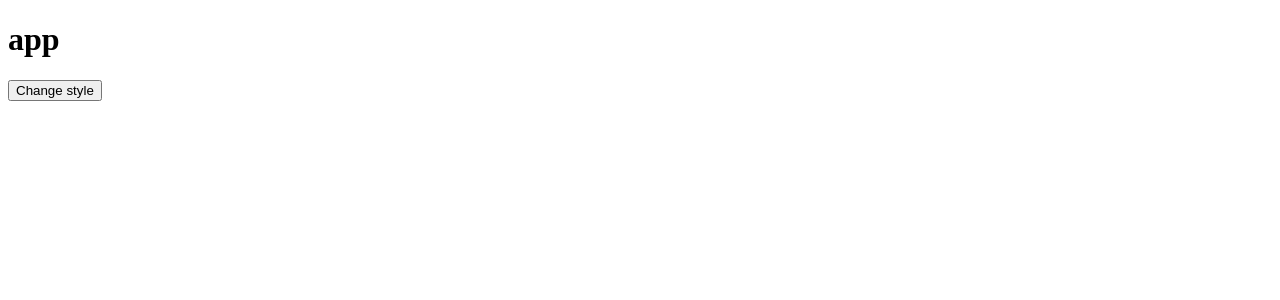
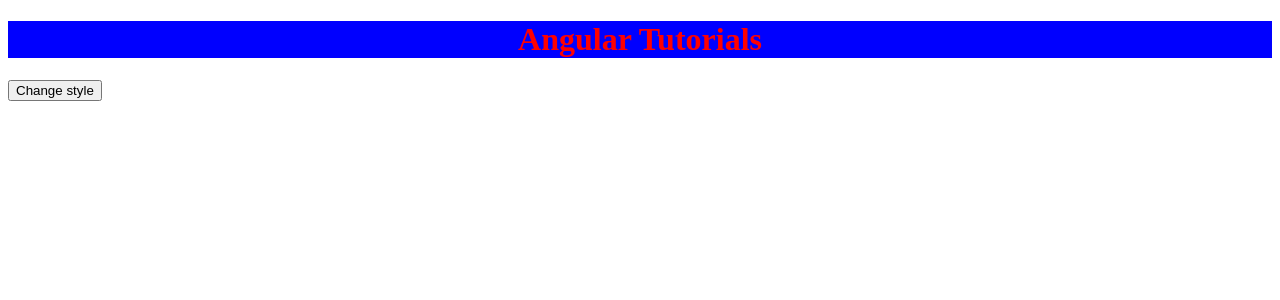
Before and after one commit to akashTedulab/Angular, an Angular app in the folder app/: page / in a window 1280 px wide. Shown: the top 300 px of the page. Built offline with nearby package versions, Linux system fonts and the light colour scheme.

Commit message:
Update app.component.ts

```diff
--- a/app/src/app/app.component.ts
+++ b/app/src/app/app.component.ts
@@ -6,13 +6,12 @@
   styleUrls: ['./app.component.css']
 })
 export class AppComponent {
-  title = 'app';
-  friends = ["Eren", "Gon", "Killua", "Luffy", "Zoro", "Sanji"]
-
-  charDetails = [
-    {name:"Gon", age:12, anime:"Hunter X Hunter", otherChar:["Killua", "Gin", "Kurapika", "Leorio"]},
-    {name:"Luffy", age:19, anime:"One Piece", otherChar:["Zoro", "Sanji", "Chopper", "ussop"]},
-    {name:"Eren", age:25, anime:"Attack on Titan", otherChar:["Mikasa", "Levi", "Armoured Titan"]},
-    {name:"Thorphin", age:17, anime:"Vinland Saga", otherChar:["Thor", "Thorkill", "Askeladd"]}
-  ]
+  title = 'Angular Tutorials';
+  color = 'red';
+  bgColor = 'blue';
+  center = 'center'
+  myFun(){
+    this.color = 'blue';
+    this.bgColor = 'red'
+  }
 }
```
